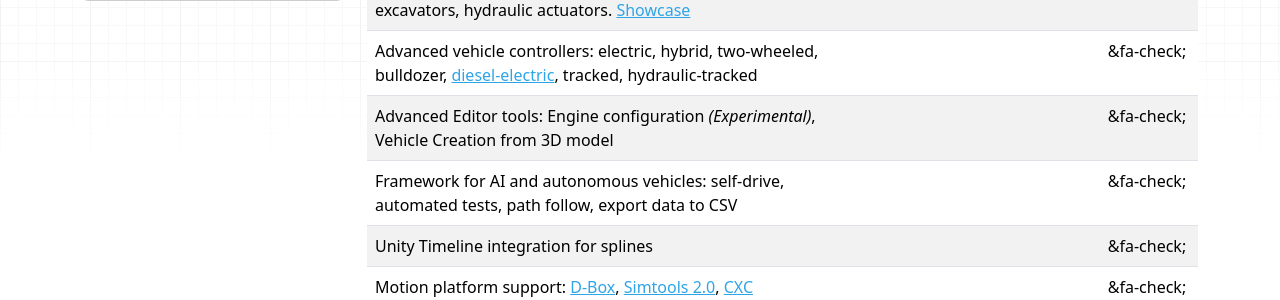
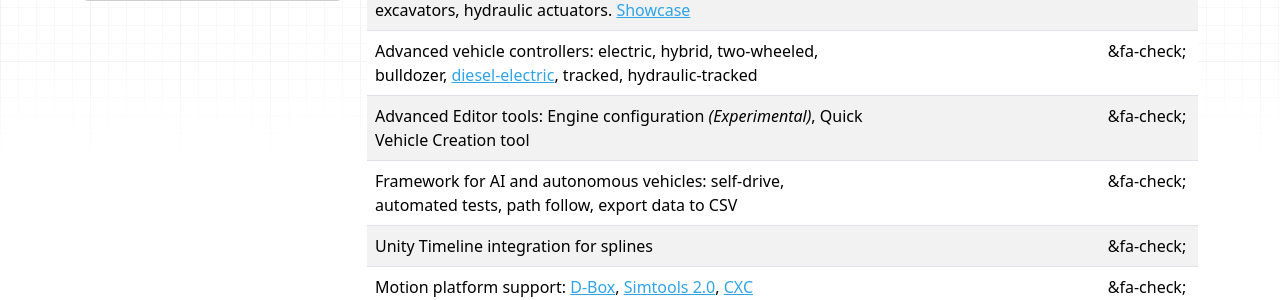
Before and after one commit to EdyJ/vehicle-physics-docs, an MkDocs documentation site: the page built from docs/about/licensing.md, in a window 1280 px wide and 900 px high, scrolled down 1108 px. Shown: the part 155-455 px from the top of the window. Built offline with MkDocs 1.6.1, drawn with Linux system fonts in a browser that asks for light colours; nearby versions of some CDN libraries; library files that are not in the unit come from our copies.

```diff
--- a/docs/about/licensing.md
+++ b/docs/about/licensing.md
@@ -26,7 +26,7 @@
 Advanced suspension features: damper bump & rebound, dynamic suspension, bump stop					|	|	| &fa-check; |
 Specialized vehicle controllers: motorbike, caterpillar, mining, excavators, hydraulic actuators. [Showcase](/about/showcase/)	|	|	| &fa-check; |
 Advanced vehicle controllers: electric, hybrid, two-wheeled, bulldozer, [diesel-electric](https://twitter.com/VehiclePhysics/status/1135951323629854721){: target="_blank" }, tracked, hydraulic-tracked	|	|	| &fa-check; |
-Advanced Editor tools: Engine configuration _(Experimental)_, Vehicle Creation from 3D model			|	|	| &fa-check; |
+Advanced Editor tools: Engine configuration _(Experimental)_, Quick Vehicle Creation tool			|	|	| &fa-check; |
 Framework for AI and autonomous vehicles: self-drive, automated tests, path follow, export data to CSV	|	|	| &fa-check; |
 Unity Timeline integration for splines																	|	|	| &fa-check; |
 Motion platform support: [D-Box](http://www.d-box.com/training-and-simulation/){: target="_blank" }, [Simtools 2.0](https://www.xsimulator.net/community/threads/how-to-write-a-game-plugin-for-simtools-2-0-api-documentation.9107/){: target="_blank" }, [CXC](https://www.cxcsimulations.com){: target="_blank" }	|	|	| &fa-check; |
```
